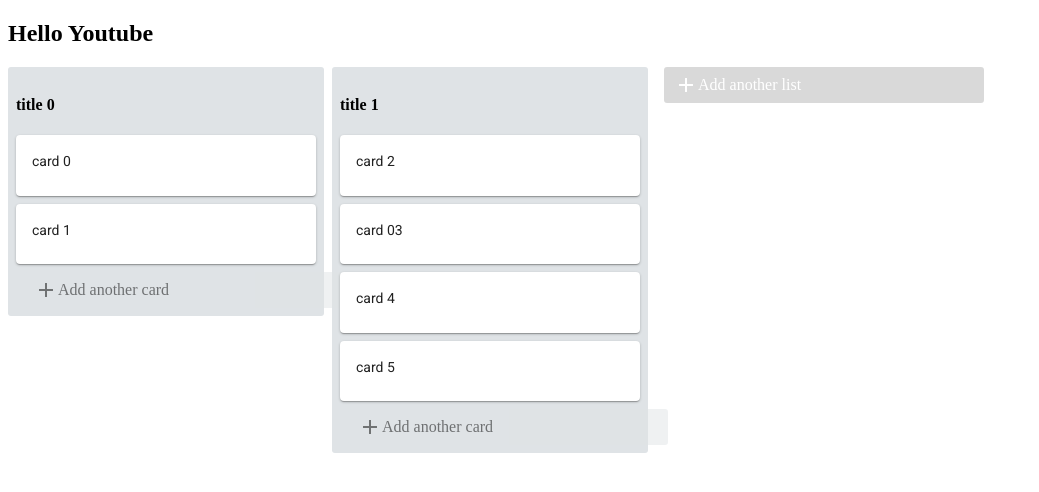
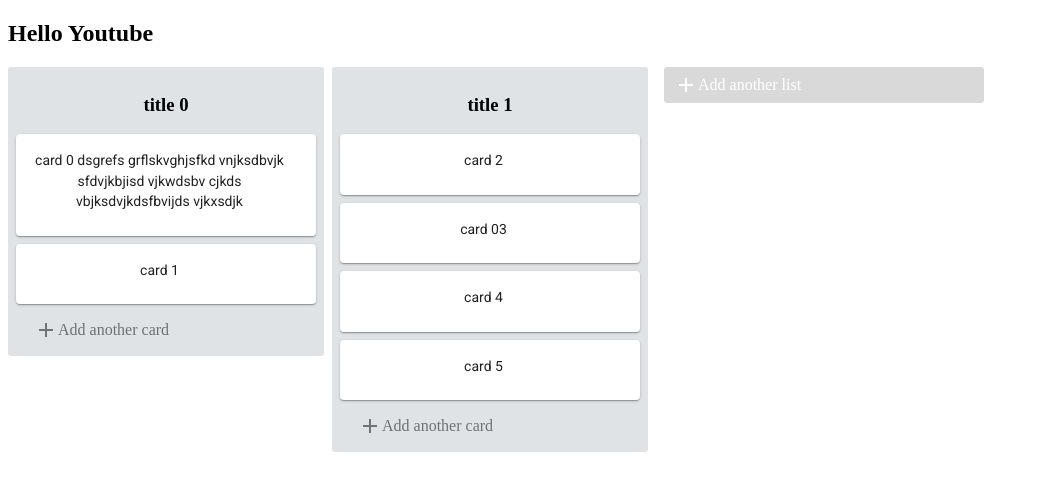
Before and after one commit to sudonitesh/project-board, a React (Create React App) app: page / in a window 1280 px wide. Shown: the top 492 px of the page, without its empty margins (0-1039 px from the left). Built offline with nearby package versions, Linux system fonts and the light colour scheme.

Commit message:
edit title

```diff
--- a/src/actions/listActions.js
+++ b/src/actions/listActions.js
@@ -1,4 +1,4 @@
-import { ADD_LIST, DRAG_HAPPENED } from './types'
+import { ADD_LIST, DRAG_HAPPENED, EDIT_LIST_TITLE } from './types'
 
 export const addList = title => {
   return {
@@ -27,3 +27,13 @@ export const sort = (
     }
   }
 }
+
+export const editTitle = (listID, newTitle) => {
+  return {
+    type: EDIT_LIST_TITLE,
+    payload: {
+      listID,
+      newTitle
+    }
+  }
+}
--- a/src/actions/types.js
+++ b/src/actions/types.js
@@ -1,5 +1,6 @@
 export const ADD_CARD = 'ADD_CARD'
 export const ADD_LIST = 'ADD_LIST'
-export const DRAG_HAPPENED ='DRAG_HAPPENED'
-export const EDIT_CARD ='EDIT_CARD'
-export const DELETE_CARD ='DELETE_CARD'
+export const DRAG_HAPPENED = 'DRAG_HAPPENED'
+export const EDIT_CARD = 'EDIT_CARD'
+export const DELETE_CARD = 'DELETE_CARD'
+export const EDIT_LIST_TITLE = 'EDIT_LIST_TITLE'
--- a/src/components/ProjectCard.js
+++ b/src/components/ProjectCard.js
@@ -20,6 +20,24 @@ const ProjectCard = React.memo(({ text, id, listID, index, dispatch }) => {
     max-width: 100%;
     word-wrap: break-word;
   `
+  const StyledCard = styled(Card)`
+    box-shadow: 0 1px 3px rgba(0, 0, 0, 0.12), 0 1px 2px rgba(0, 0, 0, 0.24);
+    transition: all 0.9s cubic-bezier(0.25, 0.8, 0.25, 1);
+
+    &:hover {
+      box-shadow: 0 14px 28px rgba(0, 0, 0, 0.25),
+        0 10px 10px rgba(0, 0, 0, 0.22);
+    }
+    &:active {
+      box-shadow: none!important;
+      background-color: white;
+    }
+  `
+  const StyledTypography = styled(Typography)`
+    display: inline-block!important;
+    cursor: pointer;
+    padding-right: 13px;
+  `
 
   const EditButton = styled(Icon)`
     position: absolute;
@@ -38,7 +56,7 @@ const ProjectCard = React.memo(({ text, id, listID, index, dispatch }) => {
   `
 
   const DeleteButton = styled(Icon)`
-    position : absolute;
+    position: absolute;
     display: none;
     right: 5px;
     bottom: 5px;
@@ -48,8 +66,8 @@ const ProjectCard = React.memo(({ text, id, listID, index, dispatch }) => {
       cursor: pointer;
     }
     &:hover {
-      opacity : 0.8;
-      color:red;
+      opacity: 0.8;
+      color: red;
     }
   `
 
@@ -92,9 +110,8 @@ const ProjectCard = React.memo(({ text, id, listID, index, dispatch }) => {
             {...provided.draggableProps}
             {...provided.dragHandleProps}
             ref={provided.innerRef}
-            onDoubleClick={() => setIsEditing(true)}
           >
-            <Card>
+            <StyledCard>
               <EditButton
                 onMouseDown={() => setIsEditing(true)}
                 fontSize="small"
@@ -105,9 +122,9 @@ const ProjectCard = React.memo(({ text, id, listID, index, dispatch }) => {
                 delete
               </DeleteButton>
               <CardContent>
-                <Typography>{text}</Typography>
+                <StyledTypography onClick={() => setIsEditing(true)}>{text}</StyledTypography>
               </CardContent>
-            </Card>
+            </StyledCard>
           </CardContainer>
         )}
       </Draggable>
--- a/src/components/ProjectForm.js
+++ b/src/components/ProjectForm.js
@@ -1,24 +1,18 @@
-import React from "react";
-import styled from "styled-components";
-import Icon from "@material-ui/core/Icon";
-import Textarea from "react-textarea-autosize";
-import Card from "@material-ui/core/Card";
-
-const ProjectForm = React.memo(
-  ({ list, text = "", onChange, closeForm, children }) => {
-    const placeholder = list
-      ? "Enter list title..."
-      : "Enter a title for this card...";
+import React from 'react'
+import styled from 'styled-components'
+import Icon from '@material-ui/core/Icon'
+import Textarea from 'react-textarea-autosize'
+import Card from '@material-ui/core/Card'
 
 const Container = styled.div`
   width: 300px;
   margin-bottom: 8px;
-    `;
+`
 
 const StyledCard = styled(Card)`
   min-height: 85px;
   padding: 6px 8px 2px;
-    `;
+`
 
 const StyledTextArea = styled(Textarea)`
   resize: none;
@@ -26,20 +20,24 @@ const ProjectForm = React.memo(
   overflow: hidden;
   outline: none;
   border: none;
-    `;
+`
 
 const ButtonContainer = styled.div`
   margin-top: 8px;
   display: flex;
   align-items: center;
   margin-left: 8px;
-    `;
+`
 
 const StyledIcon = styled(Icon)`
   margin-left: 8px;
   cursor: pointer;
-    `;
-
+`
+const ProjectForm = React.memo(
+  ({ list, text = '', onChange, closeForm, children }) => {
+    const placeholder = list
+      ? 'Enter list title...'
+      : 'Enter a title for this card...'
     return (
       <Container>
         <StyledCard>
@@ -56,8 +54,8 @@ const ProjectForm = React.memo(
           <StyledIcon onMouseDown={closeForm}>close</StyledIcon>
         </ButtonContainer>
       </Container>
-    );
+    )
   }
-);
+)
 
-export default ProjectForm;
+export default ProjectForm
--- a/src/components/ProjectList.js
+++ b/src/components/ProjectList.js
@@ -1,26 +1,80 @@
-import React from 'react'
-
+import React, { useState, useEffect } from 'react'
+import { connect } from 'react-redux'
+import { editTitle } from '../actions'
 import ProjectCard from './ProjectCard'
 import ProjectCreate from './ProjectCreate'
 import { Droppable, Draggable } from 'react-beautiful-dnd'
+import styled from 'styled-components'
 
-const ProjectList = React.memo(({ title, cards, listID, index }) => {
+const ListContainer = styled.div`
+  background-color: #dfe3e6;
+  border-radius: 3px;
+  width: 300px;
+  padding: 8px;
+  height: 100%;
+  margin: 0 8px 0 0;
+`
+const StyledInput = styled.input`
+  width: 100%;
+  border: none;
+  outline-color: blue;
+  border-radius: 3px;
+  margin-bottom: 3px;
+  padding: 5px;
+`
+const StyledTitle = styled.h3`
+display: inline-block;
+&:hover {
+  cursor: pointer;
+}
+`
+const ProjectList = ({ title, cards, listID, index, dispatch }) => {
+  const [isEditing, setIsEditing] = useState(false)
+  const [listTitle, setListTitle] = useState(title)
+
+  const renderEditInput = () => {
+    return (
+      <StyledInput
+        type="text"
+        value={listTitle}
+        onChange={handleChange}
+        autoFocus
+        onFocus={handleFocus}
+        onBlur={handleFinishEditing}
+      />
+    )
+  }
+  const handleFocus = e => {
+    e.target.select()
+  }
+
+  const handleChange = e => {
+    e.preventDefault()
+    setListTitle(e.target.value)
+  }
+
+  const handleFinishEditing = e => {
+    setIsEditing(false)
+    dispatch(editTitle(listID, listTitle))
+  }
+
   return (
     <Draggable draggableId={String(listID)} index={index}>
       {provided => (
-        <div
+        <ListContainer
           {...provided.draggableProps}
           {...provided.dragHandleProps}
           ref={provided.innerRef}
         >
           <Droppable droppableId={String(listID)} type="card">
             {provided => (
-              <div
-                {...provided.droppableProps}
-                ref={provided.innerRef}
-                style={styles.container}
-              >
-                <h4>{title}</h4>
+              <div {...provided.droppableProps} ref={provided.innerRef} style={{textAlign: "center"}}>
+                {isEditing ? (
+                  renderEditInput()
+                ) : (
+                  <StyledTitle onClick={() => setIsEditing(true)}>{listTitle}</StyledTitle>
+                )}
+
                 {cards.map((card, index) => (
                   <ProjectCard
                     key={card.id}
@@ -35,20 +89,10 @@ const ProjectList = React.memo(({ title, cards, listID, index }) => {
               </div>
             )}
           </Droppable>
-        </div>
+        </ListContainer>
       )}
     </Draggable>
   )
-})
-
-const styles = {
-  container: {
-    backgroundColor: '#dfe3e6',
-    borderRadius: 3,
-    width: 300,
-    padding: 8,
-    margin: '0 8px 0 0'
-  }
 }
 
-export default ProjectList
+export default connect()(ProjectList)
--- a/src/components/ProjectOpenForm.js
+++ b/src/components/ProjectOpenForm.js
@@ -20,7 +20,12 @@ const ProjectOpenForm = ({ list, children, onClick }) => {
     opacity: ${buttonTextOpacity};
     color: ${buttonTextColor};
     background-color: ${buttonTextBackground};
+    &:hover{
+      color: #006400;
+      font-weight: bold;
+    }
   `
+
 
   return (
     <OpenFormButton onClick={onClick}>
--- a/src/reducers/listsReducer.js
+++ b/src/reducers/listsReducer.js
@@ -3,7 +3,8 @@ import {
   ADD_CARD,
   DRAG_HAPPENED,
   EDIT_CARD,
-  DELETE_CARD
+  DELETE_CARD,
+  EDIT_LIST_TITLE
 } from '../actions'
 
 let listID = 2
@@ -16,7 +17,7 @@ const initialState = [
     cards: [
       {
         id: `card-${0}`,
-        text: 'card 0'
+        text: 'card 0 dsgrefs grflskvghjsfkd vnjksdbvjk sfdvjkbjisd vjkwdsbv cjkds vbjksdvjkdsfbvijds vjkxsdjk '
       },
       {
         id: `card-${1}`,
@@ -144,6 +145,16 @@ const listsReducer = (state = initialState, action) => {
         }
       })
     }
+    case EDIT_LIST_TITLE: {
+      const { listID, newListTitle } = action.payload
+      return state.map(list => {
+        if (list.id === listID) {
+          list.title = newListTitle
+          return list
+        }
+        return list
+      })
+    }
     default:
       return state
   }
```
Lines whose indentation alone changed are shown as unchanged.
